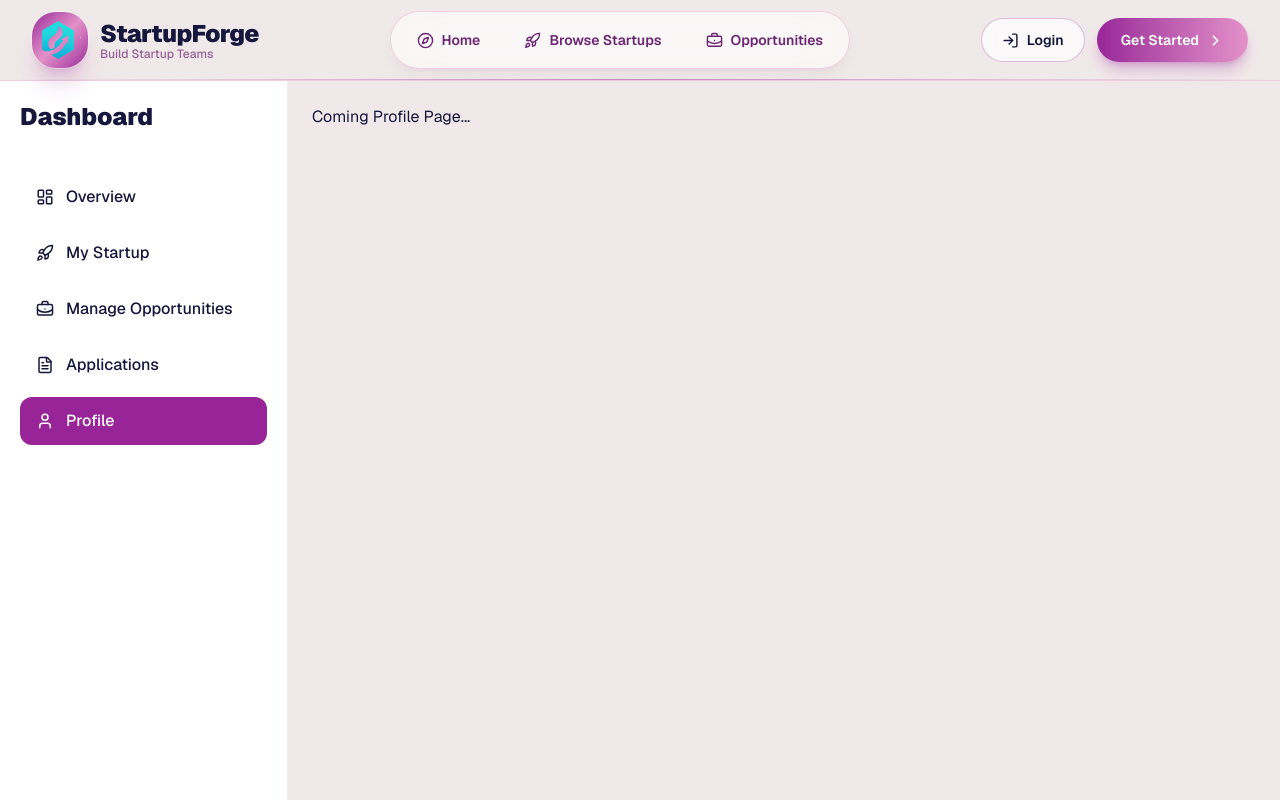
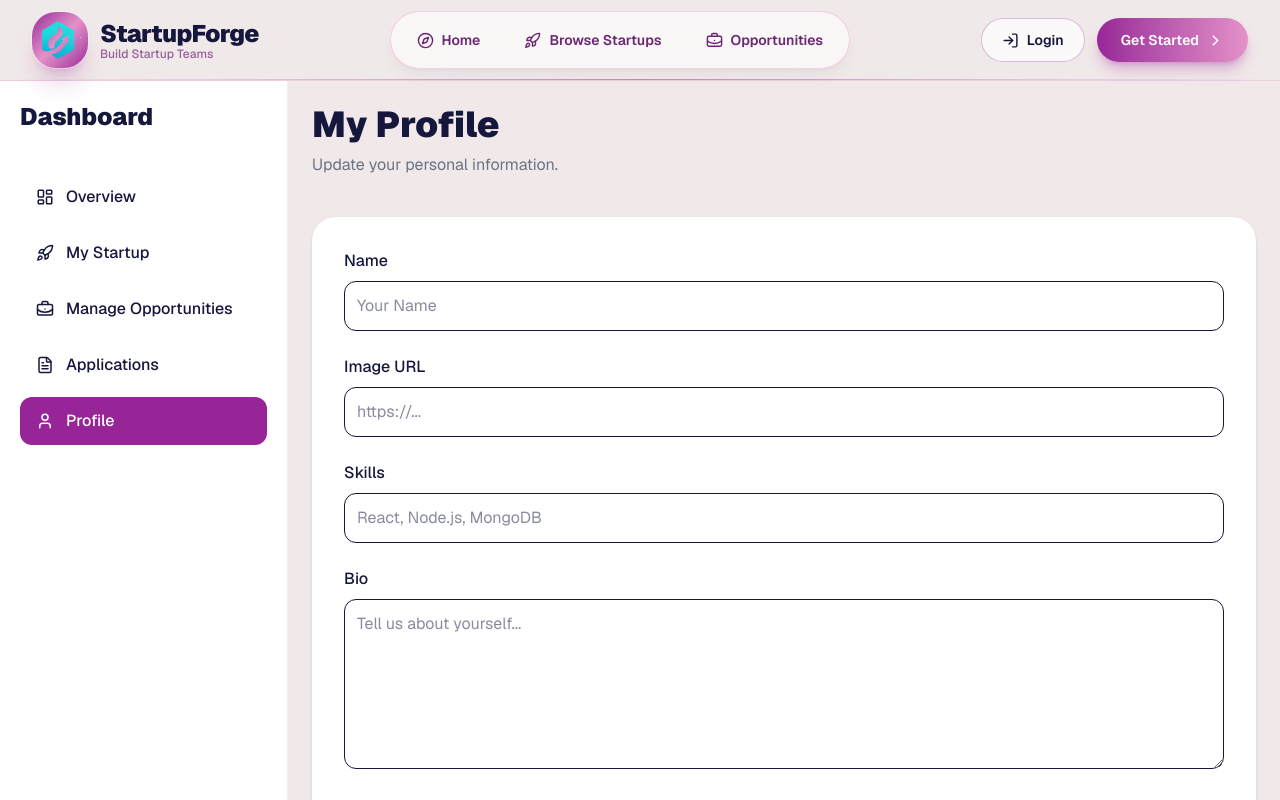
Before and after one commit to erpranto55/StartupForge, a Next.js app: page /dashboard/profile in a window 1280 px wide. Shown: the top 800 px of the page. Built offline with nearby package versions, Linux system fonts and the light colour scheme.

Commit message:
Collaborators: Section Updated

```diff
--- a/src/app/dashboard/collaborator/applications/page.jsx
+++ b/src/app/dashboard/collaborator/applications/page.jsx
@@ -0,0 +1,57 @@
+const applications = [
+    {
+        id: 1,
+        startup: "AI Nexus",
+        role: "Frontend Developer",
+        appliedDate: "2026-08-01",
+        status: "Pending",
+    },
+    {
+        id: 2,
+        startup: "FinPilot",
+        role: "Backend Developer",
+        appliedDate: "2026-08-05",
+        status: "Accepted",
+    },
+];
+
+export default function MyApplicationsPage() {
+    return (
+        <div>
+            <h1 className="text-4xl font-black text-brand-ink">
+                My Applications
+            </h1>
+
+            <p className="mt-2 text-gray-500">
+                Track the status of your startup applications.
+            </p>
+
+            <div className="mt-10 space-y-5">
+                {applications.map((application) => (
+                    <div
+                        key={application.id}
+                        className="rounded-3xl bg-white p-6 shadow-sm"
+                    >
+                        <h2 className="text-2xl font-bold text-brand-ink">
+                            {application.role}
+                        </h2>
+
+                        <p className="mt-2 text-gray-500">
+                            {application.startup}
+                        </p>
+
+                        <div className="mt-5 flex flex-wrap gap-4">
+                            <span className="rounded-full bg-brand-primary/10 px-4 py-2 text-sm text-brand-primary">
+                                Applied: {application.appliedDate}
+                            </span>
+
+                            <span className="rounded-full bg-green-100 px-4 py-2 text-sm text-green-700">
+                                {application.status}
+                            </span>
+                        </div>
+                    </div>
+                ))}
+            </div>
+        </div>
+    );
+}
--- a/src/app/dashboard/profile/page.jsx
+++ b/src/app/dashboard/profile/page.jsx
@@ -1,11 +1,66 @@
-import React from 'react';
-
-const page = () => {
+export default function ProfilePage() {
     return (
         <div>
-            Coming Profile Page...
+            <h1 className="text-4xl font-black text-brand-ink">
+                My Profile
+            </h1>
+
+            <p className="mt-2 text-gray-500">
+                Update your personal information.
+            </p>
+
+            <div className="mt-10 rounded-3xl bg-white p-8 shadow-sm">
+                <form className="space-y-6">
+                    <div>
+                        <label className="mb-2 block font-medium">
+                            Name
+                        </label>
+
+                        <input
+                            className="w-full rounded-xl border p-3"
+                            placeholder="Your Name"
+                        />
+                    </div>
+
+                    <div>
+                        <label className="mb-2 block font-medium">
+                            Image URL
+                        </label>
+
+                        <input
+                            className="w-full rounded-xl border p-3"
+                            placeholder="https://..."
+                        />
+                    </div>
+
+                    <div>
+                        <label className="mb-2 block font-medium">
+                            Skills
+                        </label>
+
+                        <input
+                            className="w-full rounded-xl border p-3"
+                            placeholder="React, Node.js, MongoDB"
+                        />
+                    </div>
+
+                    <div>
+                        <label className="mb-2 block font-medium">
+                            Bio
+                        </label>
+
+                        <textarea
+                            rows={6}
+                            className="w-full rounded-xl border p-3"
+                            placeholder="Tell us about yourself..."
+                        />
+                    </div>
+
+                    <button className="rounded-xl bg-brand-primary px-6 py-3 font-semibold text-white">
+                        Update Profile
+                    </button>
+                </form>
+            </div>
         </div>
     );
-};
-
-export default page;
+}
```
